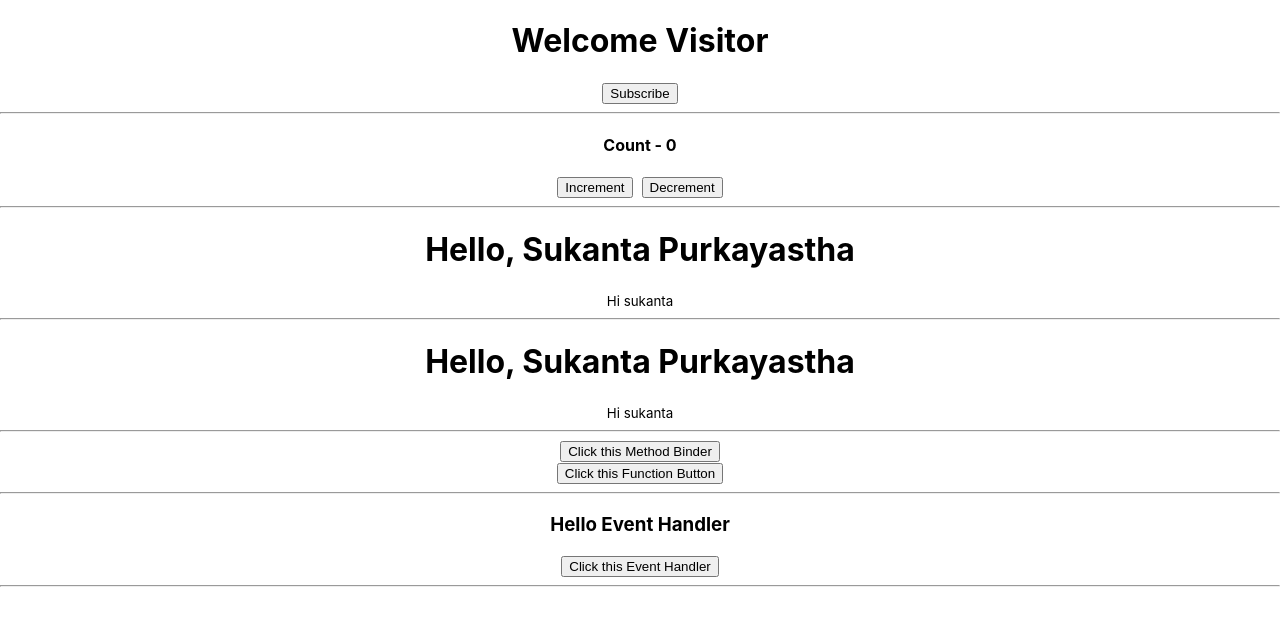
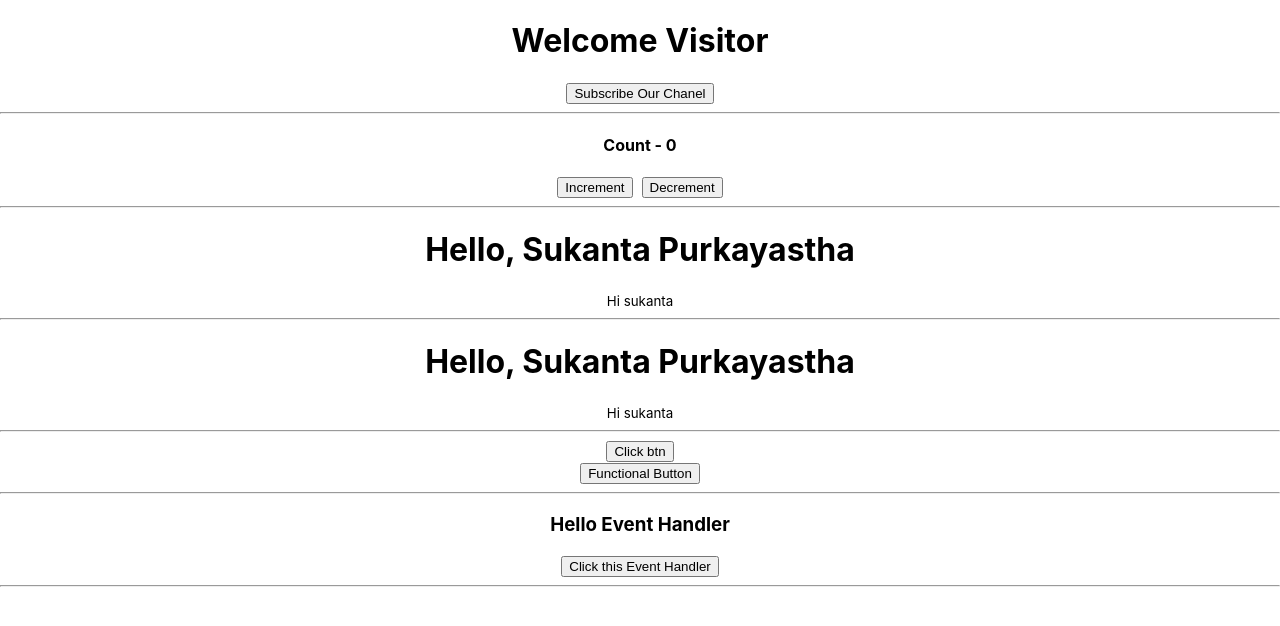
Before and after one commit to sukanta7660/react-er-kutinati, a React (Create React App) app: page / in a window 1280 px wide. Shown: the top 626 px of the page. Built offline with nearby package versions, Linux system fonts and the light colour scheme.

Commit message:
manage methods as props

```diff
--- a/src/components/Buttons/ClassClick.js
+++ b/src/components/Buttons/ClassClick.js
@@ -15,13 +15,13 @@ class ClassClick extends Component {
     }
 
     clickHandler = () => {
-        alert(`Hi sukanta`);
+        alert(`Hi ${this.state.name}, ${this.state.message}`);
     }
 
     render() {
         return (
             <div>
-                <ButtonComp handler={this.clickHandler}/>
+                <ButtonComp handler={this.clickHandler} btnTxt="Click btn"/>
             </div>
         )
     }
--- a/src/components/Buttons/FunctionClick.js
+++ b/src/components/Buttons/FunctionClick.js
@@ -1,4 +1,5 @@
 import React from 'react';
+import ButtonComp from "../Utils/ButtonComp";
 
 const FunctionClick = () => {
 
@@ -8,9 +9,7 @@ const FunctionClick = () => {
 
     return (
         <div>
-            <button onClick={ clickHandler }>
-                Click this Function Button
-            </button>
+            <ButtonComp btnTxt="Functional Button" handler={ clickHandler }/>
         </div>
     )
 }
--- a/src/components/Message.js
+++ b/src/components/Message.js
@@ -1,4 +1,5 @@
 import React, {Component} from 'react';
+import ButtonComp from "./Utils/ButtonComp";
 
 class Message extends Component{
     constructor(props) {
@@ -7,23 +8,25 @@ class Message extends Component{
 
         this.state = {
             message: 'Welcome Visitor',
-            buttonText: 'Subscribe'
+            buttonText: 'Subscribe',
+            isSubscribed: false
         }
     }
-    changeMessage() {
+    changeMessage = () => {
         this.setState({
             message: 'Thank you for subscribing'
         })
     }
     render() {
+
+        let btnText = this.state.isSubscribed ? 'Thanks For Subscribing' : 'Subscribe Our Chanel';
+
         return (
             <div>
                 <h1>
                     { this.state.message }
                 </h1>
-                <button onClick={ () => this.changeMessage() }>
-                    { this.state.buttonText }
-                </button>
+                <ButtonComp btnTxt={btnText} handler={this.changeMessage}/>
             </div>
         );
     }
--- a/src/components/Utils/ButtonComp.js
+++ b/src/components/Utils/ButtonComp.js
@@ -2,12 +2,12 @@ import React from 'react';
 
 const ButtonComp = (props) => {
 
-    const { handler } = props
+    const { handler, btnTxt } = props;
 
     return (
         <div>
             <button onClick={ handler }>
-                Click this Method Binder
+                {btnTxt}
             </button>
         </div>
     )
```
